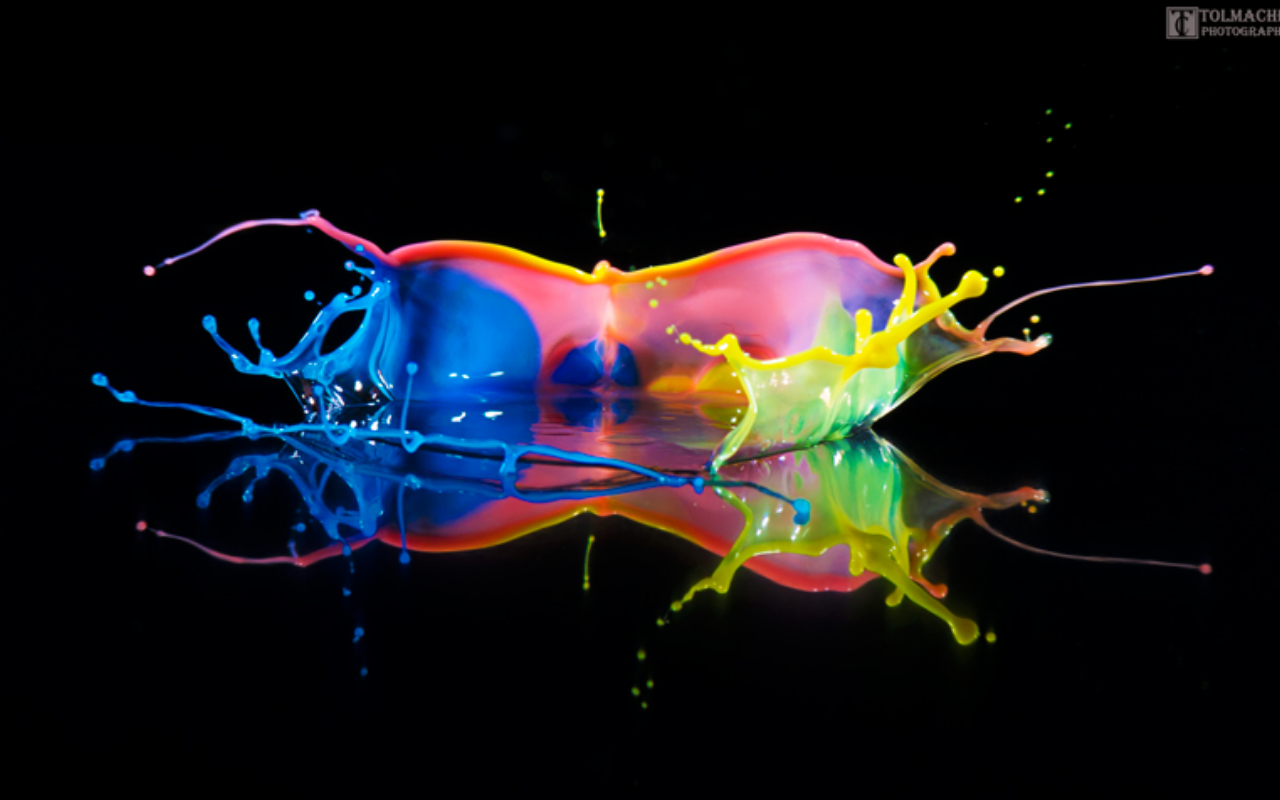
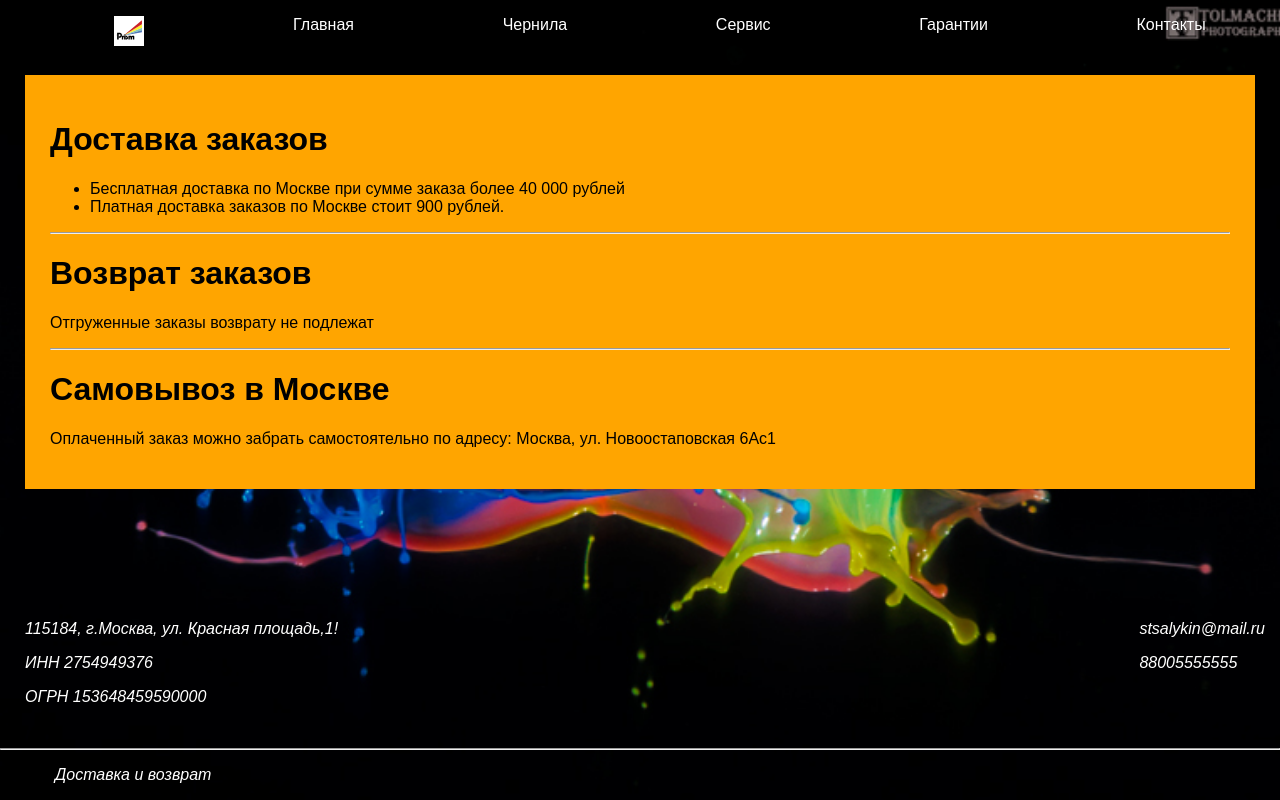
Before and after one commit to galya-cmd/Barcode-Ink, a React (Create React App) app in the folder barcode/: page /delivery in a window 1280 px wide. Before the commit this address had no page. Built offline with nearby package versions, Linux system fonts and the light colour scheme.

Commit message:
создала маршрут по ссылкам. Откорректировала стили

```diff
--- a/barcode/src/App.css
+++ b/barcode/src/App.css
@@ -1,6 +1,4 @@
-/* .App {
-  text-align: center;
-} */
+
 * {
   font-family: Arial, Helvetica, sans-serif;
 }
@@ -17,7 +15,6 @@
 
 
  body{
-   /* background-color: rgba(2, 2, 9, 0.185);  */
    background-image: url(./images/краска.jpeg);
   background-size: cover;
   background-repeat: no-repeat;
@@ -31,7 +28,8 @@
 
 
 
-li {
+.nav li
+ {
   list-style-type: none;
 
   /* Убираем маркеры */
@@ -53,12 +51,36 @@
   color: #db7f34;
 
 }
+.nav a img{
+  width: 30px;
+  height: auto;
+}
 .footer{
   color: white;
 
 }
-.footer p {
+/* .footer p {
   margin-left: 25px;
+} */
+.footer-style{
+   display: flex;
+  justify-content: space-between;
+  margin: 0,25px, 0, 25px;
+
+
+}
+.footer-address{
+  /* display: flex;
+  justify-content: flex-start;
+  flex-direction: column;  */
+  margin-left: 25px;
+}
+
+.footer-contacts{
+  /* display: flex;
+  flex-direction: column;
+  justify-content: flex-end; */
+  margin-right: 15px;
 }
 .main {
   display: inline-block;
@@ -113,8 +135,32 @@
   margin: 25px;
 }
 a {
-  color: orange;
+  color: white;
 }
 .hr {
   background-color: rgba(red, green, blue, alpha);
 }
+.delivery{
+  color: black;
+  background-color: orange;
+  padding: 25px;
+  margin: 25px;
+
+}
+.nav-delivery li{
+  list-style-type: none;
+
+
+}
+.nav-delivery a{
+  padding-left: 15px;
+  text-decoration: none;
+  align-items: center;
+        flex-direction:row;
+        color: white;
+
+}
+.nav-delivery a:hover{
+
+  color: #db7f34;
+}
--- a/barcode/src/App.js
+++ b/barcode/src/App.js
@@ -6,10 +6,11 @@
 import Service from './Service';
 import Home from './Home';
 import Footer from './Footer';
-import Main from './Main';
+
 import Guarantees from './Guarantees';
 import Contacts from './Contacts';
 import Delivery from './Delivery';
+
 
 
 
@@ -26,14 +27,19 @@
           <Route path='/ink' element={<Ink/>}/>
           <Route path='/guarantees' element={<Guarantees/>}/>
           <Route path='/contacts' element={<Contacts/>}/>
+          <Route path="/delivery" element={<Delivery />} />
 
         </Routes>
       </Router>
       {/* <Main/> */}
 
       </div>
+
+
+
     <div>
     <Footer/>
+    {/* <NavHref/> */}
 
 
     </div>
--- a/barcode/src/Contacts.js
+++ b/barcode/src/Contacts.js
@@ -17,8 +17,7 @@
 
             <p>stsalykin@mail.ru</p>
             <p>88005555555</p>
-        <div> <a href="./">Информация о доставке и возврате</a>
-        </div>
+
 
 
 
--- a/barcode/src/Delivery.js
+++ b/barcode/src/Delivery.js
@@ -1,7 +1,7 @@
 
 function Delivery(){
     return(
-        <div id="delivery">
+        <div className="delivery">
             <h1>Доставка заказов</h1>
             <ul>
                 <li>Бесплатная доставка по Москве при сумме заказа более 40 000 рублей</li>
--- a/barcode/src/Footer.js
+++ b/barcode/src/Footer.js
@@ -1,10 +1,8 @@
 import './App.css';
 import React from 'react';
 
- import {BrowserRouter as  Route, Router, Routes} from 'react-router-dom';
- import Delivery from './Delivery';
-import {Link} from 'react-router-dom';
-import NavHref from './NavHref';
+
+
 
 
 
@@ -14,30 +12,33 @@
 
           <span className="footer">
             <address>
+              <div className='footer-style'>
+              <div className='footer-address'>
             <p> 115184, г.Москва, ул. Красная площадь,1!</p>
             <p>ИНН 2754949376</p>
             <p>ОГРН 153648459590000</p><br/>
+            </div>
+            <div className='footer-contacts'>
             <p>stsalykin@mail.ru</p>
             <p>88005555555</p>
+            </div>
+
+              </div>
+
+
 
             <hr className='hr'/>
 
-            {/* <a id='delivery'>Информация о доставке и возврате</a> */}
-            <NavHref/>
-            {/* <Router>
-        <Routes>
-          <Route path='/delivery' element={<Delivery/>}/>
+        <nav >
 
+          <ul className='nav-delivery'>
+            <li>
+            <a href="/delivery">Доставка и возврат</a>
+            </li>
+          </ul>
 
-        </Routes>
-      </Router> */}
-
-
+        </nav>
             </address>
-
-
-
-
 
           </span>
 
--- a/barcode/src/Header.js
+++ b/barcode/src/Header.js
@@ -1,5 +1,6 @@
 import React from "react";
 import Nav from "./Nav";
+
 
 
 
--- a/barcode/src/Ink.js
+++ b/barcode/src/Ink.js
@@ -6,10 +6,10 @@
             <img className='img-main' src='https://www.lipla.ru/wp-content/uploads/2021/08/homepage-slide-3.png' alt='lipla'></img>
             </div>
 
-        <h2>LIPLA™ УФ/LED-отверждаемые чернила премиум класса</h2>
+        <h2>УФ/LED-отверждаемые чернила премиум класса</h2>
         <h3>Универсальные чернила для широкоформатной печати.</h3>
         <p>Применение на широком спектре оборудования: VUTEK, Oce Arizona, DYSS, HandTop, Matan, Magellan, Durst, Flora, BigPrinter, Sprinter, HP, HandTop, Mimaki...</p>
-        <h3>ЧЕРНИЛА LIPLA УНИВЕРСАЛЬНЫ ДЛЯ ПЕЧАТНЫХ ГОЛОВ.</h3>
+        <h3>ЧЕРНИЛА  УНИВЕРСАЛЬНЫ ДЛЯ ПЕЧАТНЫХ ГОЛОВ.</h3>
         <p>Совместимость с распространенными печатными головками таких производителей, как RICOH (в том числе последнее поколение GEN6-MH5320/5340), Konica Minolta, Kyocera, SPECTRA, Toshiba, XAAR...</p>
         <h3>УНИВЕРСАЛЬНЫ
 ДЛЯ ПРОИЗВОДИМОЙ ПРОДУКЦИИ.
--- a/barcode/src/Nav.js
+++ b/barcode/src/Nav.js
@@ -1,10 +1,13 @@
 import './App.css';
+import img from '../src/images/prism-3.svg';
 
 function Nav (){
 return(
     <>
     <ul className="nav">
+    <li><a href="/"><img src={img} alt='logo'></img></a></li>
 <li><a href="/">Главная</a></li>
+
 <li><a href="/ink">Чернила</a></li>
 <li><a href="/service">Сервис</a></li>
 <li><a href="/guarantees">Гарантии</a></li>
--- a/barcode/src/NavHref.js
+++ b/barcode/src/NavHref.js
@@ -1,20 +1,27 @@
-import React from 'react';
-import {BrowserRouter as Route, Router, Routes, NavLink} from 'react-router-dom'
-import Delivery from './Delivery';
+// import ReactDOM from "react-dom/client";
+
+// import { BrowserRouter, Routes, Route } from "react-router-dom";
+// import  Delivery  from "./Delivery";
+// import App from "./App";
+
+// const root = ReactDOM.createRoot(
+//   document.getElementById("root")
+// );
+// root.render(<App />);
 
 
-function NavHref(){
-    return(
-        <>
-<Router>
-    <nav>
-        <li><NavLink to='/delivery'>Доставка</NavLink></li>
-    </nav>
-    <Routes>
-    <Route path='/delivery' element={<Delivery/>}></Route>
-    </Routes>
-</Router>
-        </>
-    )
-}
-export default NavHref;
+// function NavHref(){
+//     return(
+//         <>
+//     <BrowserRouter>
+//     <Routes>
+//       <Route path="/" element={<App />} />
+//       <Route path="delivery" element={<Delivery />} />
+
+//     </Routes>
+//   </BrowserRouter>
+
+// </>
+//     )
+// }
+// export default NavHref;
```
Also changed, not shown: barcode/src/images/prism-3.svg (added).
